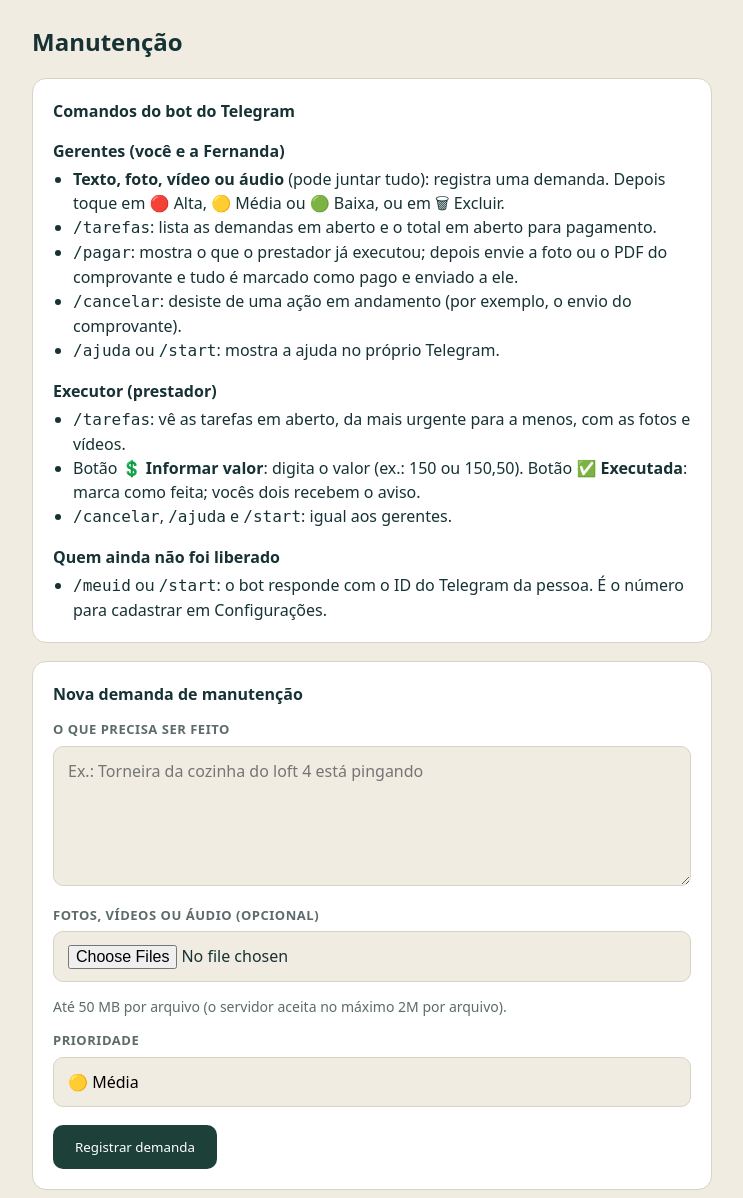
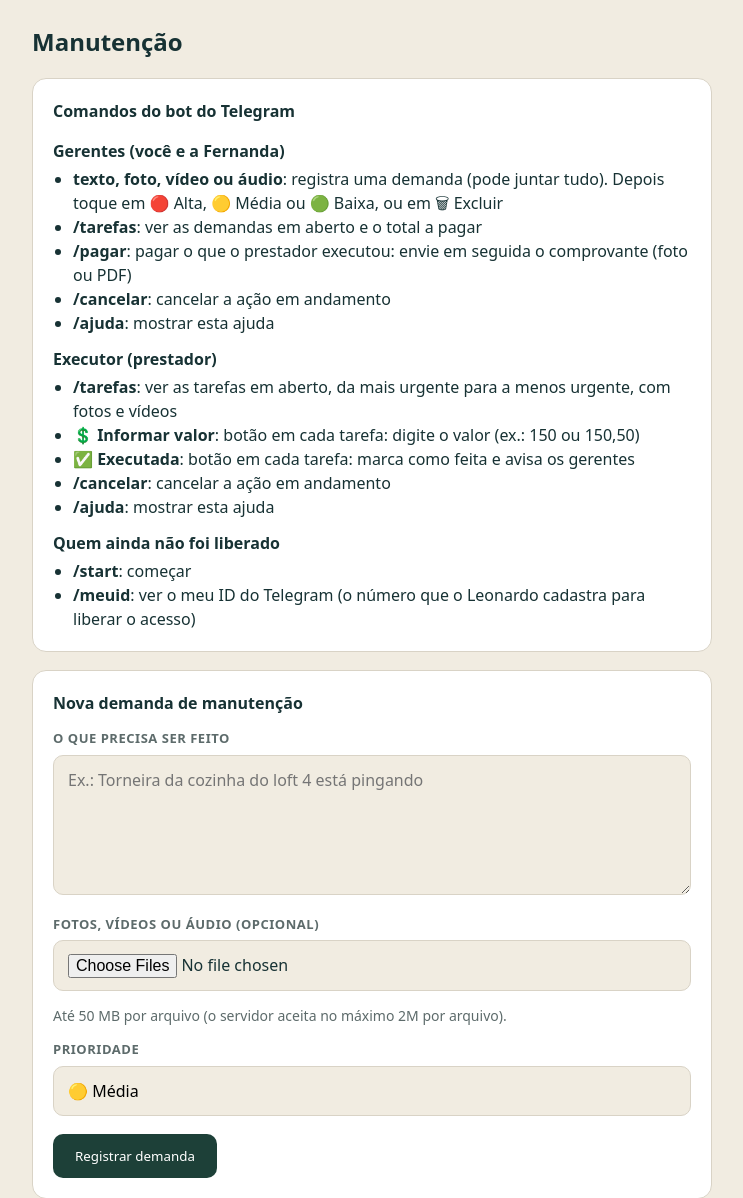
Before and after one commit to techaet/pousada-campeche-lofts, a PHP site: page /admin/manutencao.php in a window 1280 px wide. Shown: the part 52-1250 px from the top of the page, without its empty margins (268-1011 px from the left). Run offline with PHP 8.4, Linux system fonts and the light colour scheme; the visitor is signed in with stand-in values (Sample User, id 1).

Commit message:
bot/manutencao: comandos numa lista única; /ajuda do bot e página do executor mostram os comandos
Co-Authored-By: Claude Sonnet 5.5 <noreply@anthropic.com>

```diff
--- a/admin/manutencao.php
+++ b/admin/manutencao.php
@@ -34,22 +34,9 @@ $link = 'https://www.campechelofts.floripa.br/manutencao/?k=' . cfg('executor_to
 ?>
 <div class="card"><strong>Comandos do bot do Telegram</strong>
   <?php if ($bot = cfg('telegram_bot_username')): ?><p class="dica"><a href="https://t.me/<?= h($bot) ?>" target="_blank" rel="noopener">Abrir o bot (@<?= h($bot) ?>)</a></p><?php endif; ?>
-  <p style="margin-bottom:4px"><strong>Gerentes (você e a Fernanda)</strong></p>
-  <ul style="margin:0 0 12px;padding-left:20px">
-    <li><b>Texto, foto, vídeo ou áudio</b> (pode juntar tudo): registra uma demanda. Depois toque em 🔴 Alta, 🟡 Média ou 🟢 Baixa, ou em 🗑 Excluir.</li>
-    <li><code>/tarefas</code>: lista as demandas em aberto e o total em aberto para pagamento.</li>
-    <li><code>/pagar</code>: mostra o que o prestador já executou; depois envie a foto ou o PDF do comprovante e tudo é marcado como pago e enviado a ele.</li>
-    <li><code>/cancelar</code>: desiste de uma ação em andamento (por exemplo, o envio do comprovante).</li>
-    <li><code>/ajuda</code> ou <code>/start</code>: mostra a ajuda no próprio Telegram.</li>
-  </ul>
-  <p style="margin-bottom:4px"><strong>Executor (prestador)</strong></p>
-  <ul style="margin:0 0 12px;padding-left:20px">
-    <li><code>/tarefas</code>: vê as tarefas em aberto, da mais urgente para a menos, com as fotos e vídeos.</li>
-    <li>Botão <b>💲 Informar valor</b>: digita o valor (ex.: 150 ou 150,50). Botão <b>✅ Executada</b>: marca como feita; vocês dois recebem o aviso.</li>
-    <li><code>/cancelar</code>, <code>/ajuda</code> e <code>/start</code>: igual aos gerentes.</li>
-  </ul>
-  <p style="margin-bottom:4px"><strong>Quem ainda não foi liberado</strong></p>
-  <ul style="margin:0;padding-left:20px"><li><code>/meuid</code> ou <code>/start</code>: o bot responde com o ID do Telegram da pessoa. É o número para cadastrar em Configurações.</li></ul>
+  <p style="margin-bottom:4px"><strong>Gerentes (você e a Fernanda)</strong></p><?= ajuda_html('gerente') ?>
+  <p style="margin:12px 0 4px"><strong>Executor (prestador)</strong></p><?= ajuda_html('executor') ?>
+  <p style="margin:12px 0 4px"><strong>Quem ainda não foi liberado</strong></p><?= ajuda_html('novo') ?>
 </div>
 <form method="post" enctype="multipart/form-data" class="card">
   <?= csrf_campo() ?><input type="hidden" name="acao" value="nova">
--- a/admin/manutencao_lib.php
+++ b/admin/manutencao_lib.php
@@ -56,15 +56,47 @@ function bot_username_garantir(): void {
     if (cfg('telegram_token') && !cfg('telegram_bot_username') && ($me = tg('getMe')) && !empty($me['username'])) cfg_salvar(['telegram_bot_username' => $me['username']]);
 }
 
+/** Fonte única dos comandos do bot: alimenta o /ajuda do bot, a página do executor, o card do admin e o menu "/" do Telegram.
+ *  [comando ou ação, descrição]. Os que começam com "/" são comandos de verdade (entram no menu do Telegram). */
+const COMANDOS_BOT = [
+    'gerente' => [
+        ['texto, foto, vídeo ou áudio', 'registra uma demanda (pode juntar tudo). Depois toque em 🔴 Alta, 🟡 Média ou 🟢 Baixa, ou em 🗑 Excluir'],
+        ['/tarefas', 'ver as demandas em aberto e o total a pagar'],
+        ['/pagar', 'pagar o que o prestador executou: envie em seguida o comprovante (foto ou PDF)'],
+        ['/cancelar', 'cancelar a ação em andamento'],
+        ['/ajuda', 'mostrar esta ajuda'],
+    ],
+    'executor' => [
+        ['/tarefas', 'ver as tarefas em aberto, da mais urgente para a menos urgente, com fotos e vídeos'],
+        ['💲 Informar valor', 'botão em cada tarefa: digite o valor (ex.: 150 ou 150,50)'],
+        ['✅ Executada', 'botão em cada tarefa: marca como feita e avisa os gerentes'],
+        ['/cancelar', 'cancelar a ação em andamento'],
+        ['/ajuda', 'mostrar esta ajuda'],
+    ],
+    'novo' => [
+        ['/start', 'começar'],
+        ['/meuid', 'ver o meu ID do Telegram (o número que o Leonardo cadastra para liberar o acesso)'],
+    ],
+];
+
+/** Texto do /ajuda do bot para um papel ('gerente' ou 'executor'). */
+function ajuda_texto(string $papel): string {
+    $abre = $papel === 'gerente' ? "Olá! Estes são os comandos:\n\n" : "Olá! Estes são os comandos e botões:\n\n";
+    return $abre . implode("\n", array_map(fn($c) => $c[0] . ' — ' . $c[1], COMANDOS_BOT[$papel]));
+}
+
+/** Mesma lista em HTML (página do executor e card do admin). */
+function ajuda_html(string $papel): string {
+    return '<ul style="margin:0;padding-left:20px">' . implode('', array_map(fn($c) => '<li><b>' . h($c[0]) . '</b>: ' . h($c[1]) . '</li>', COMANDOS_BOT[$papel])) . '</ul>';
+}
+
 /** Registra no Telegram o menu "/" de cada pessoa: gerentes, executor e (para os demais) só /start e /meuid. Devolve quantos menus foram aceitos. */
 function bot_registrar_comandos(): int {
-    $cmd = fn(array $l) => array_map(fn($c, $d) => ['command' => $c, 'description' => $d], array_keys($l), $l);
-    $gerente = $cmd(['tarefas' => 'Ver as demandas em aberto', 'pagar' => 'Pagar o que o prestador executou', 'cancelar' => 'Cancelar a ação em andamento', 'ajuda' => 'Como usar o bot']);
-    $executor = $cmd(['tarefas' => 'Ver as tarefas em aberto', 'cancelar' => 'Cancelar a ação em andamento', 'ajuda' => 'Como usar o bot']);
-    $padrao = $cmd(['start' => 'Começar', 'meuid' => 'Ver o meu ID do Telegram']);
-    $ok = (int) (tg('setMyCommands', ['commands' => $padrao, 'scope' => ['type' => 'default']]) === true);
-    foreach (gerentes() as $g) $ok += (int) (tg('setMyCommands', ['commands' => $gerente, 'scope' => ['type' => 'chat', 'chat_id' => $g]]) === true);
-    if (executor()) $ok += (int) (tg('setMyCommands', ['commands' => $executor, 'scope' => ['type' => 'chat', 'chat_id' => executor()]]) === true);
+    $menu = fn(string $papel) => array_values(array_map(fn($c) => ['command' => ltrim($c[0], '/'), 'description' => mb_substr($c[1], 0, 100)],
+        array_filter(COMANDOS_BOT[$papel], fn($c) => str_starts_with($c[0], '/'))));
+    $ok = (int) (tg('setMyCommands', ['commands' => $menu('novo'), 'scope' => ['type' => 'default']]) === true);
+    foreach (gerentes() as $g) $ok += (int) (tg('setMyCommands', ['commands' => $menu('gerente'), 'scope' => ['type' => 'chat', 'chat_id' => $g]]) === true);
+    if (executor()) $ok += (int) (tg('setMyCommands', ['commands' => $menu('executor'), 'scope' => ['type' => 'chat', 'chat_id' => executor()]]) === true);
     return $ok;
 }
 
--- a/manutencao/bot.php
+++ b/manutencao/bot.php
@@ -109,7 +109,7 @@ if ($cmd === '/cancelar') { estado_gravar($chat, null); tg('sendMessage', ['chat
 if ($eh_e) {  // ---- executor ----
     $est = estado_ler($chat);
     if ($cmd === '/start' || $cmd === '/ajuda') {
-        tg('sendMessage', ['chat_id' => $chat, 'text' => "Olá! Comandos:\n/tarefas — ver as tarefas em aberto (da mais urgente para a menos)\n\nEm cada tarefa use os botões para informar o valor e marcar como executada."]);
+        tg('sendMessage', ['chat_id' => $chat, 'text' => ajuda_texto('executor')]);
     } elseif ($cmd === '/tarefas') {
         listar_ao_executor($chat);
     } elseif (($est['tipo'] ?? '') === 'valor' && $cmd === '') {
@@ -132,7 +132,7 @@ if ($eh_e) {  // ---- executor ----
 // ---- gerente ----
 $est = estado_ler($chat);
 if ($cmd === '/start' || $cmd === '/ajuda') {
-    tg('sendMessage', ['chat_id' => $chat, 'text' => "Olá! Para registrar uma demanda de manutenção é só me mandar texto, foto, vídeo ou áudio (pode juntar tudo).\n\n/tarefas — demandas em aberto\n/pagar — pagar o que o prestador já executou (depois envie o comprovante)\n/cancelar — desistir de uma ação"]);
+    tg('sendMessage', ['chat_id' => $chat, 'text' => ajuda_texto('gerente')]);
 } elseif ($cmd === '/tarefas') {
     listar_ao_gerente($chat);
 } elseif ($cmd === '/pagar') {
--- a/manutencao/index.php
+++ b/manutencao/index.php
@@ -52,4 +52,6 @@ if ($feitas) {
     foreach ($feitas as $t) echo '<div class="card"><strong>#' . $t['id'] . '</strong> · ' . h(brl((float) $t['valor'])) . '<br><span class="dica">' . h(resumo($t)) . '</span></div>';
 }
 ?>
+<h2>Comandos do Telegram</h2>
+<div class="card"><?php if ($bot = cfg('telegram_bot_username')) echo '<p><a href="https://t.me/' . h($bot) . '" target="_blank" rel="noopener">Abrir o bot no Telegram (@' . h($bot) . ')</a></p>'; ?><?= ajuda_html('executor') ?></div>
 </main></body></html>
```
